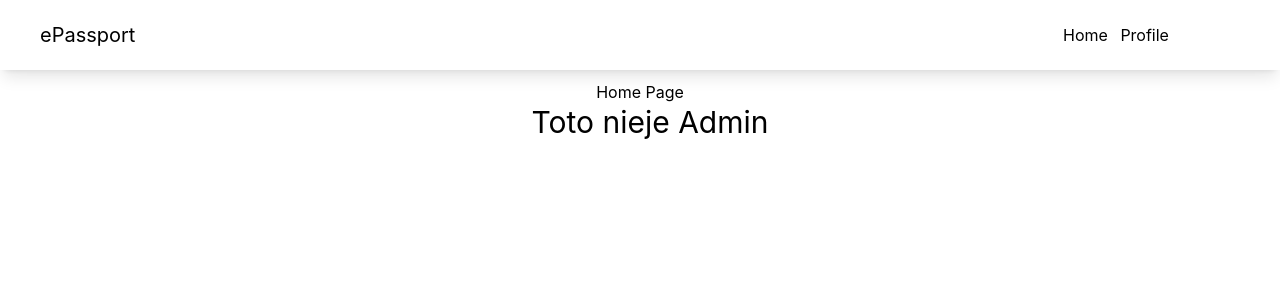
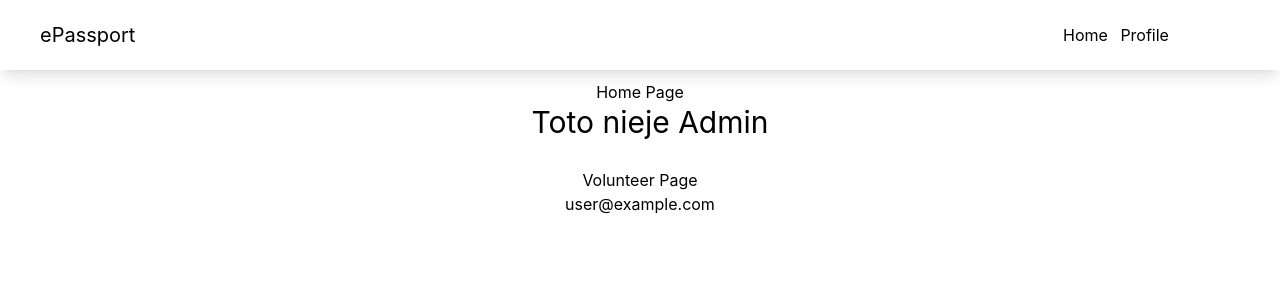
Before and after one commit to Jurgo88/ePassport, a Vue app: page /home in a window 1280 px wide. Shown: the top 300 px of the page. Built offline with nearby package versions, Linux system fonts and the light colour scheme; no server answers; sample sign-in values are in the browser's storage.

Commit message:
Volunteer page aded

```diff
--- a/src/pages/HomePage.vue
+++ b/src/pages/HomePage.vue
@@ -2,6 +2,7 @@
 import { computed } from 'vue';
 import { useStore } from 'vuex';
 import AdminPage from './AdminPage.vue';
+import VolunteerPage from './VolunteerPage.vue';
 
 const store = useStore();
 const userState = computed(() => store.state.auth.userDetails);
@@ -16,6 +17,8 @@ const isAdmin = computed(() => userState.value?.userData?.uid === admin);
       <h1>Home Page</h1>
       <h1 class="text-3xl ml-5 mb-7" v-text="isAdmin ? 'Toto je admin' : 'Toto nieje Admin'"></h1>
       <AdminPage v-if="isAdmin" :userState="userState"/>
+      <VolunteerPage v-if="!isAdmin" :userState="userState"/>
+
     </div>
   </div>
 </template>
--- /dev/null
+++ b/src/pages/VolunteerPage.vue
@@ -0,0 +1,31 @@
+<script setup>
+import { defineProps } from 'vue';
+import { ref } from 'vue';
+
+const props = defineProps({
+  userState: {
+    type: Object,
+    required: true,
+  },
+});
+
+const userMail = ref(props.userState.userData.email);
+
+
+
+
+
+console.log('Volunteer page');
+</script>
+<template>
+    <div class="container mx-auto">
+      <div class="w-full text-center">
+        <h1>Volunteer Page</h1>
+        <div>{{ userMail }}</div>
+      </div>
+    </div>
+  </template>
+
+<style scoped>
+
+</style>
```
